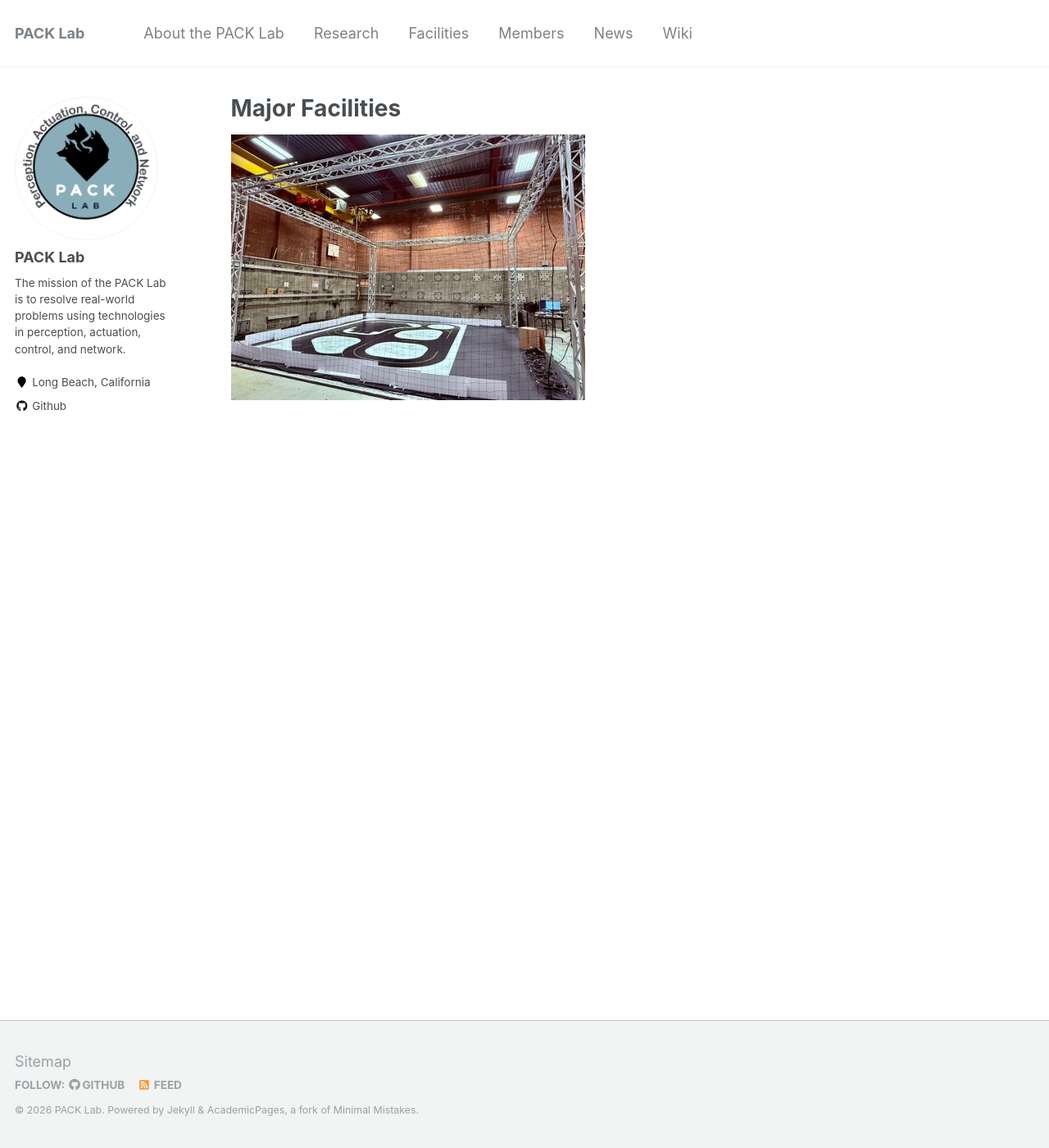
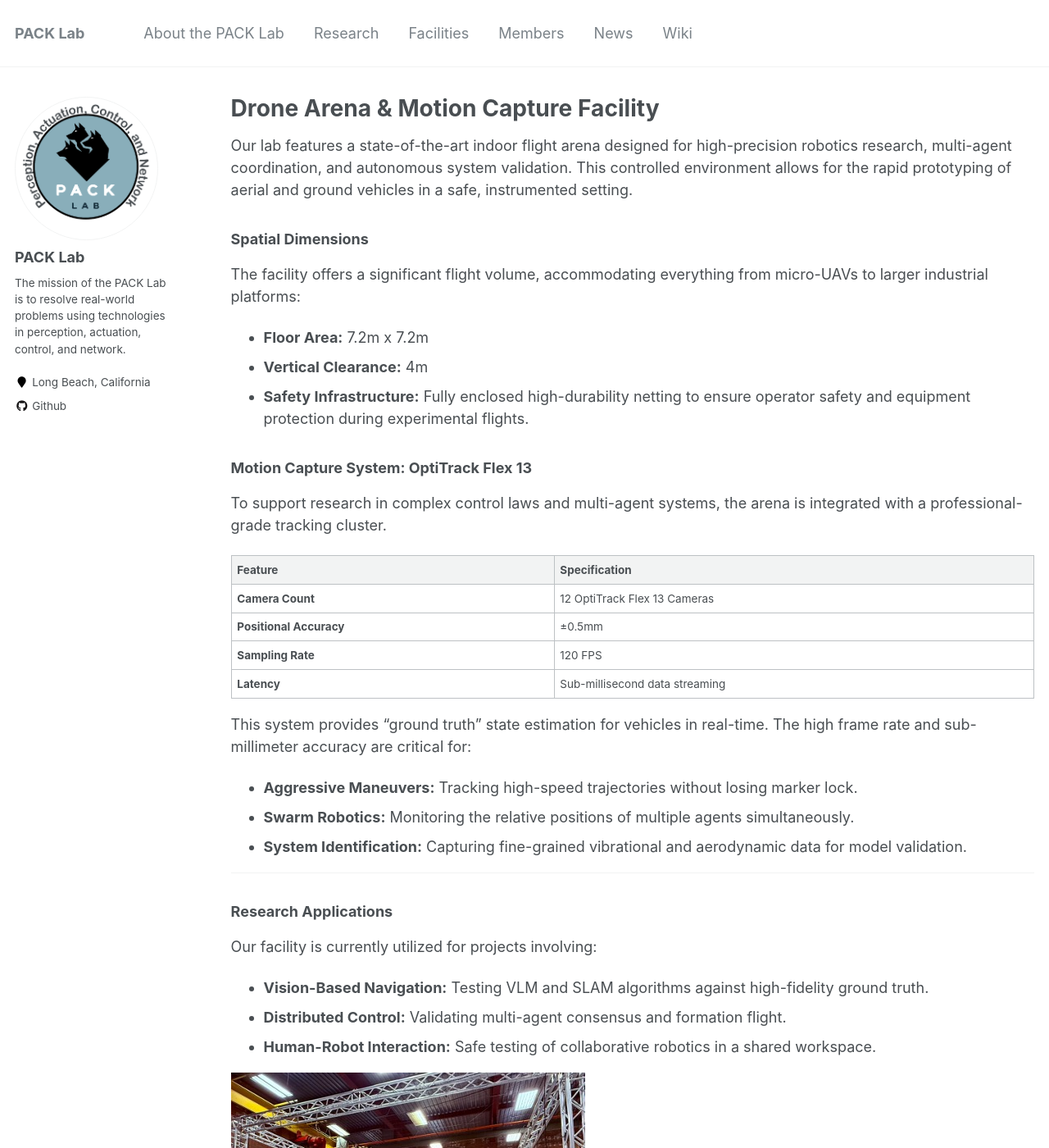
Before and after one commit to pack-lab/pack-lab.github.io, a Jekyll site: the page built from _pages/DroneCage.md, in a window 1280 px wide and 1400 px high. Shown: the whole window at 82% size. Built offline with Jekyll 4.4.1, drawn with Linux system fonts in a browser that asks for light colours.

Commit message:
Update DroneCage.md

```diff
--- a/_pages/DroneCage.md
+++ b/_pages/DroneCage.md
@@ -1,8 +1,47 @@
 ---
 layout: archive
-title: "Major Facilities"
+title: "Drone Arena & Motion Capture Facility"
 permalink: /facilities/DroneCage/
 author_profile: true
 ---
 
+
+Our lab features a state-of-the-art indoor flight arena designed for high-precision robotics research, multi-agent coordination, and autonomous system validation. This controlled environment allows for the rapid prototyping of aerial and ground vehicles in a safe, instrumented setting.
+
+### **Spatial Dimensions**
+
+The facility offers a significant flight volume, accommodating everything from micro-UAVs to larger industrial platforms:
+
+* **Floor Area:** 7.2m x 7.2m
+* **Vertical Clearance:** 4m
+* **Safety Infrastructure:** Fully enclosed high-durability netting to ensure operator safety and equipment protection during experimental flights.
+
+### **Motion Capture System: OptiTrack Flex 13**
+
+To support research in complex control laws and multi-agent systems, the arena is integrated with a professional-grade tracking cluster.
+
+| Feature | Specification |
+| --- | --- |
+| **Camera Count** | 12 OptiTrack Flex 13 Cameras |
+| **Positional Accuracy** | ±0.5mm |
+| **Sampling Rate** | 120 FPS |
+| **Latency** | Sub-millisecond data streaming |
+
+This system provides "ground truth" state estimation for vehicles in real-time. The high frame rate and sub-millimeter accuracy are critical for:
+
+* **Aggressive Maneuvers:** Tracking high-speed trajectories without losing marker lock.
+* **Swarm Robotics:** Monitoring the relative positions of multiple agents simultaneously.
+* **System Identification:** Capturing fine-grained vibrational and aerodynamic data for model validation.
+
+---
+
+### **Research Applications**
+
+Our facility is currently utilized for projects involving:
+
+* **Vision-Based Navigation:** Testing VLM and SLAM algorithms against high-fidelity ground truth.
+* **Distributed Control:** Validating multi-agent consensus and formation flight.
+* **Human-Robot Interaction:** Safe testing of collaborative robotics in a shared workspace.
+
+
 ![alt text](/images/Lab-108.jpg "Drone Cage")
```
